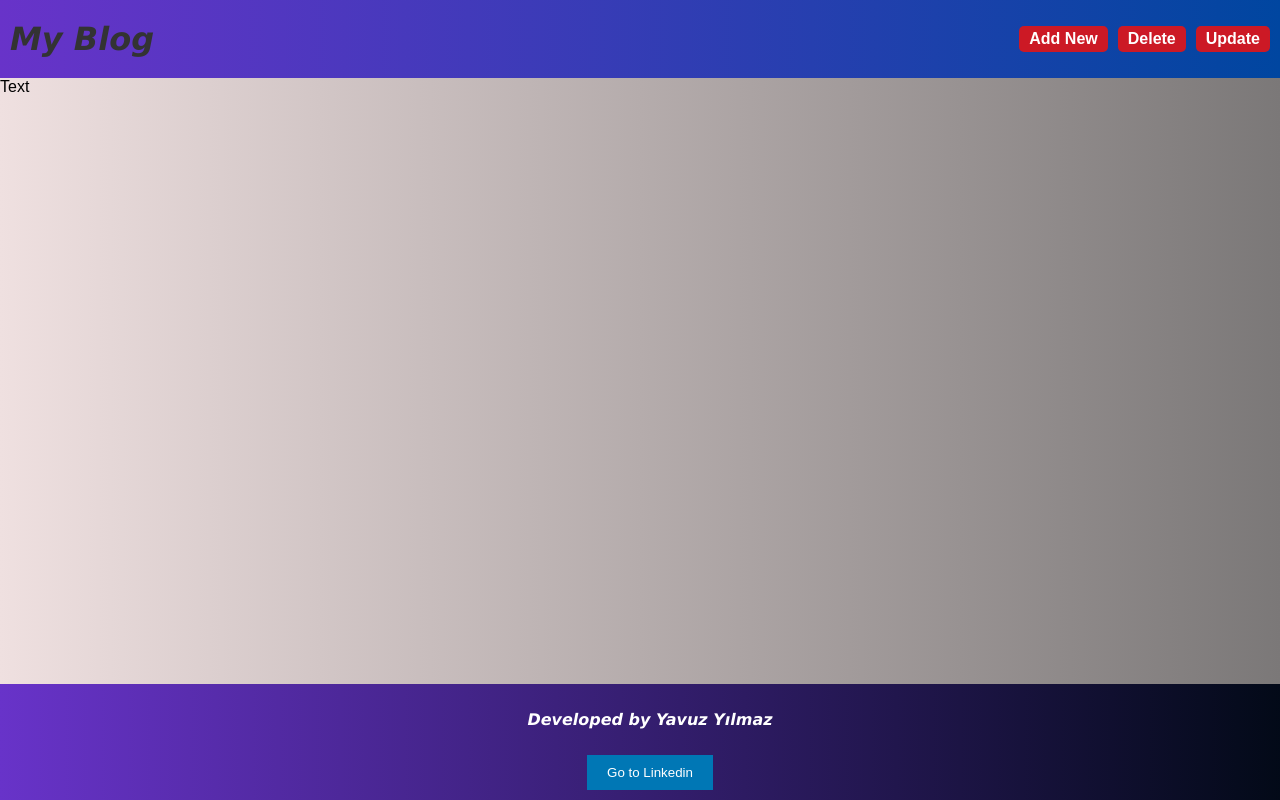
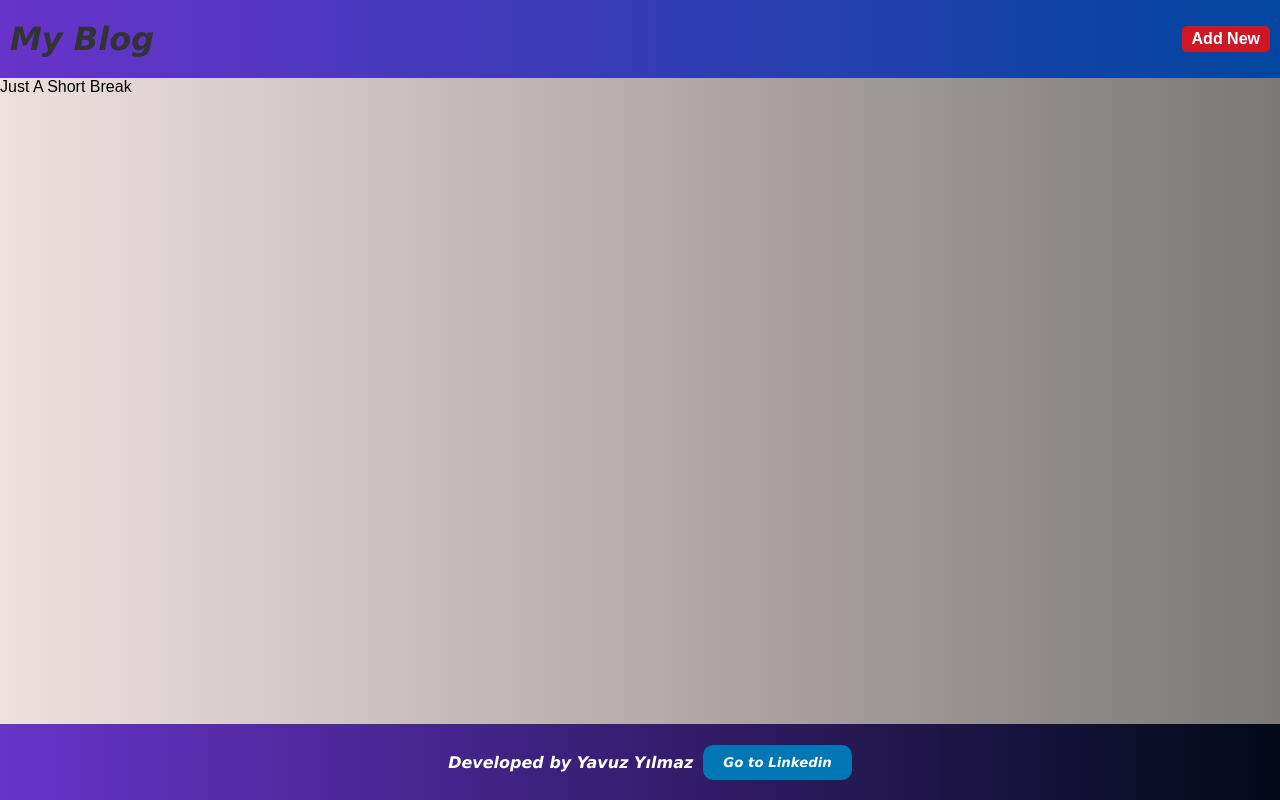
Before and after one commit to YavuzYilmazz/LearningReact, a React (Create React App) app in the folder blog/: page / in a window 1280 px wide. Built offline with nearby package versions, Linux system fonts and the light colour scheme.

Commit message:
feat(blog): edit

```diff
--- a/blog/src/Ui/Footer.css
+++ b/blog/src/Ui/Footer.css
@@ -1,18 +1,22 @@
-/* ./src/Ui/Footer.css */
-
-/* ./src/Ui/Footer.css */
-
 .footer-container {
-    background: linear-gradient(90deg, #6833c9, #010915);    color: white;
-    text-align: center;
+    background: linear-gradient(90deg, #6833c9, #010915);
+    color: white;
+    text-align: left;
     padding: 10px;
     position: fixed;
     bottom: 0;
     width: 100%;
+    height: 7%;
     font-weight: bold;
     font-style: italic;
     font-family: Verdana, Geneva, Tahoma, sans-serif;
+    display: flex;
+    justify-content: center;
+    align-items: center;
   }
+
+
+
 
 
   .footer-button {
@@ -21,9 +25,14 @@
     padding: 10px 20px;
     border: none;
     cursor: pointer;
-    margin-top: 10px;
+    border-radius: 10px;
+    margin-top: 1px;
+    margin-left: 10px;
+    font-weight: bold;
+    font-style: italic;
+    font-family: 'Lucida Sans', 'Lucida Sans Regular', 'Lucida Grande', 'Lucida Sans Unicode', Geneva, Verdana, sans-serif;
   }
 
   .footer-button:hover {
-    background-color: #005983;
+    background-color: #076089;
   }
--- a/blog/src/components/Footer.tsx
+++ b/blog/src/components/Footer.tsx
@@ -5,7 +5,7 @@ export default class Footer extends Component {
   render() {
     return (
       <footer className="footer-container">
-      <p>Developed by Yavuz Yılmaz</p>
+      <p className="p">Developed by Yavuz Yılmaz</p>
       <a href="https://www.linkedin.com/in/yavuz-yilmazz/" target="_blank" rel="noopener noreferrer">
         <button className="footer-button">Go to Linkedin</button>
       </a>
--- a/blog/src/components/Header.tsx
+++ b/blog/src/components/Header.tsx
@@ -7,8 +7,6 @@ export default class Header extends Component {
       <div className="header-container">
         <h1 className="header-title">My Blog</h1>
         <button className="header-button">Add New</button>
-        <button className="header-button">Delete</button>
-        <button className="header-button">Update</button>
       </div>
     );
   }
--- a/blog/src/components/Text.tsx
+++ b/blog/src/components/Text.tsx
@@ -1,9 +1,11 @@
 import React, { Component } from 'react'
+import "./../Ui/Text.css";
+
 
 export default class Text extends Component {
   render() {
     return (
-      <div>Text</div>
+      <div>Just A Short Break</div>
     )
   }
 }
```
Also changed, not shown: blog/src/Ui/Text.css (added).
